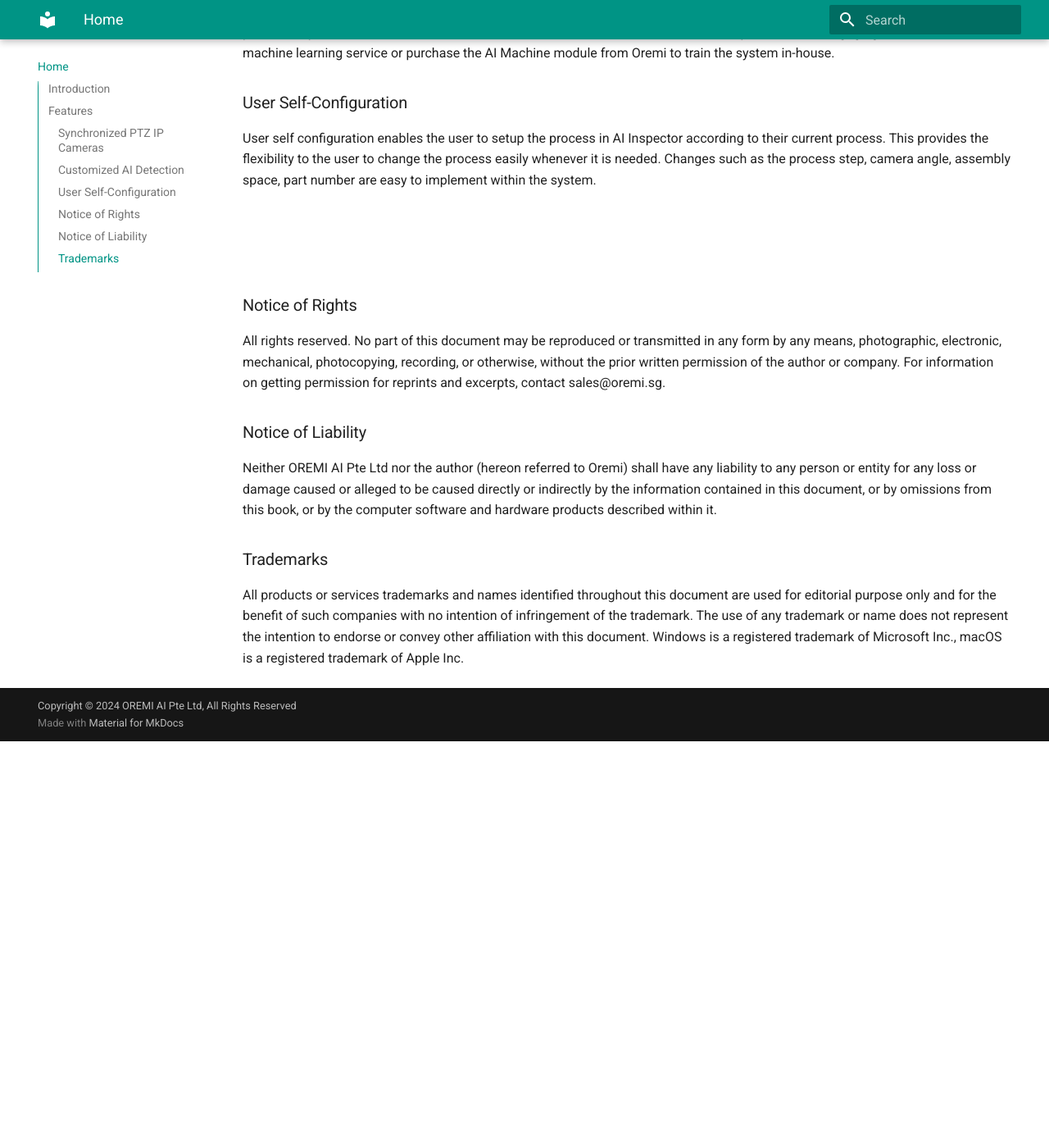
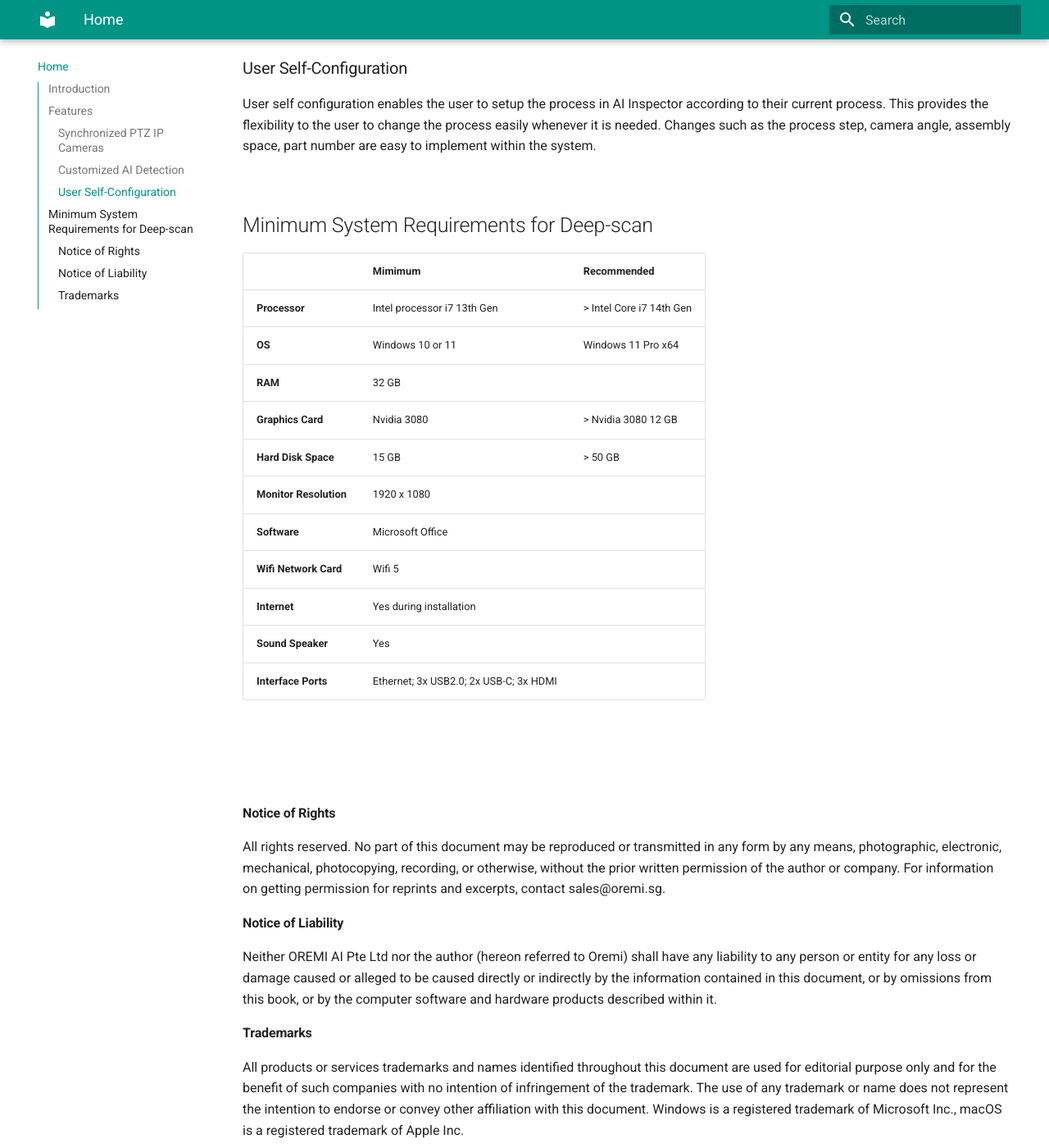
Before and after one commit to deep-scan/ai_inspector_guide, an MkDocs documentation site: the page built from docs/index.md, in a window 1280 px wide and 1400 px high, scrolled down 795 px. Shown: the whole window at 82% size. Built offline with MkDocs 1.6.1 and Material for MkDocs 9.7.7, drawn with Linux system fonts in a browser that asks for light colours; before the commit the page ends 1699 px from its top, so only the background shows below that.

```diff
--- a/docs/index.md
+++ b/docs/index.md
@@ -6,7 +6,6 @@ This user manual is for the AI Inspector module of Deep-scan&reg;
 AI Inspector is a Deep-scan&reg; module for artifical intelligence-based real time assisted guide to work processes and quality inspections for the manufacturing and engineering industry.
 
 This manual documents the key steps to get the AI Inspection system up and running, set the system up to run the inspection process according to your desired operation process.
-
 <br/>
 
 ## Features
@@ -21,23 +20,40 @@ If further detection customization is needed, the user has the option of either
 
 ### User Self-Configuration
 User self configuration enables the user to setup the process in AI Inspector according to their current process. This provides the flexibility to the user to change the process easily whenever it is needed. Changes such as the process step, camera angle, assembly space, part number are easy to implement within the system.
+<br/>
+<br/>
 
+## Minimum System Requirements for Deep-scan
+
+|                               | Mimimum                                   | Recommended               |
+| ----------------------------- | ----------------------------------------- | ------------------------- |
+| **Processor**                 | Intel processor i7 13th Gen               | > Intel Core i7 14th Gen  |
+| **OS**                        | Windows 10 or 11                          | Windows 11 Pro x64        |
+| **RAM**                       | 32 GB                                     |                           |
+| **Graphics Card**             | Nvidia 3080                               | > Nvidia 3080 12 GB       |
+| **Hard Disk Space**           | 15 GB                                     | > 50 GB                   |
+| **Monitor Resolution**        | 1920 x 1080                               |                           |
+| **Software**                  | Microsoft Office                          |                           |
+| **Wifi Network Card**         | Wifi 5                                    |                           |
+| **Internet**                  | Yes during installation                   |                           |
+| **Sound Speaker**             | Yes                                       |                           |
+| **Interface Ports**           |Ethernet; 3x USB2.0; 2x USB-C; 3x HDMI     |                           |
 
 
 
 <br/><br/><br/>
 
-### Notice of Rights
+#### Notice of Rights
 All rights reserved. No part of this document may be reproduced or transmitted in any form by any means, photographic, electronic,
 mechanical, photocopying, recording, or otherwise, without the prior written permission of the author or company.
 For information on getting permission for reprints and excerpts, contact sales@oremi.sg.
 
-### Notice of Liability
+#### Notice of Liability
 Neither OREMI AI Pte Ltd nor the author (hereon referred to Oremi) shall have any liability to any person or entity for any loss or damage
 caused or alleged to be caused directly or indirectly by the information contained in this document, or by omissions
 from this book, or by the computer software and hardware products described within it.
 
-### Trademarks
+#### Trademarks
 All products or services trademarks and names identified throughout this document are used for editorial purpose only and for the benefit of such companies with no
 intention of infringement of the trademark. The use of any trademark or name does not represent the intention to endorse or convey other affiliation with this document.
 Windows is a registered trademark of Microsoft Inc., macOS is a registered trademark of Apple Inc.
--- a/mkdocs.yml
+++ b/mkdocs.yml
@@ -7,6 +7,7 @@ nav:
   - Quick Start: quick_start.md
   - Installation: installation.md
   - Settings: settings.md
+  - Troubleshotting: troubleshooting.md
   - About: about.md
 
 markdown_extensions:
```
Also changed, not shown: docs/about.md (+3 -0 lines), docs/troubleshooting.md (added, +62 -0 lines), docs/faq_1.png (added).
